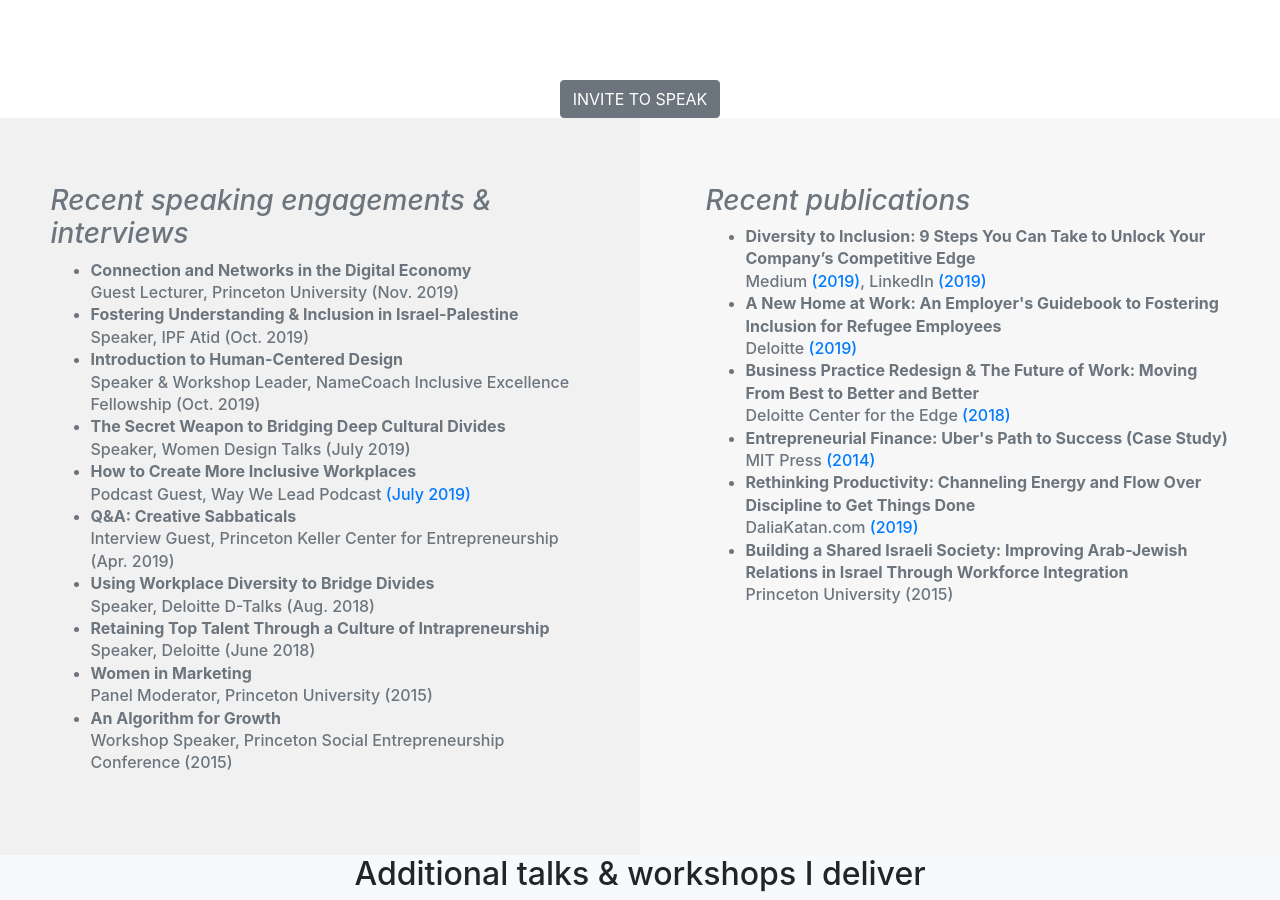
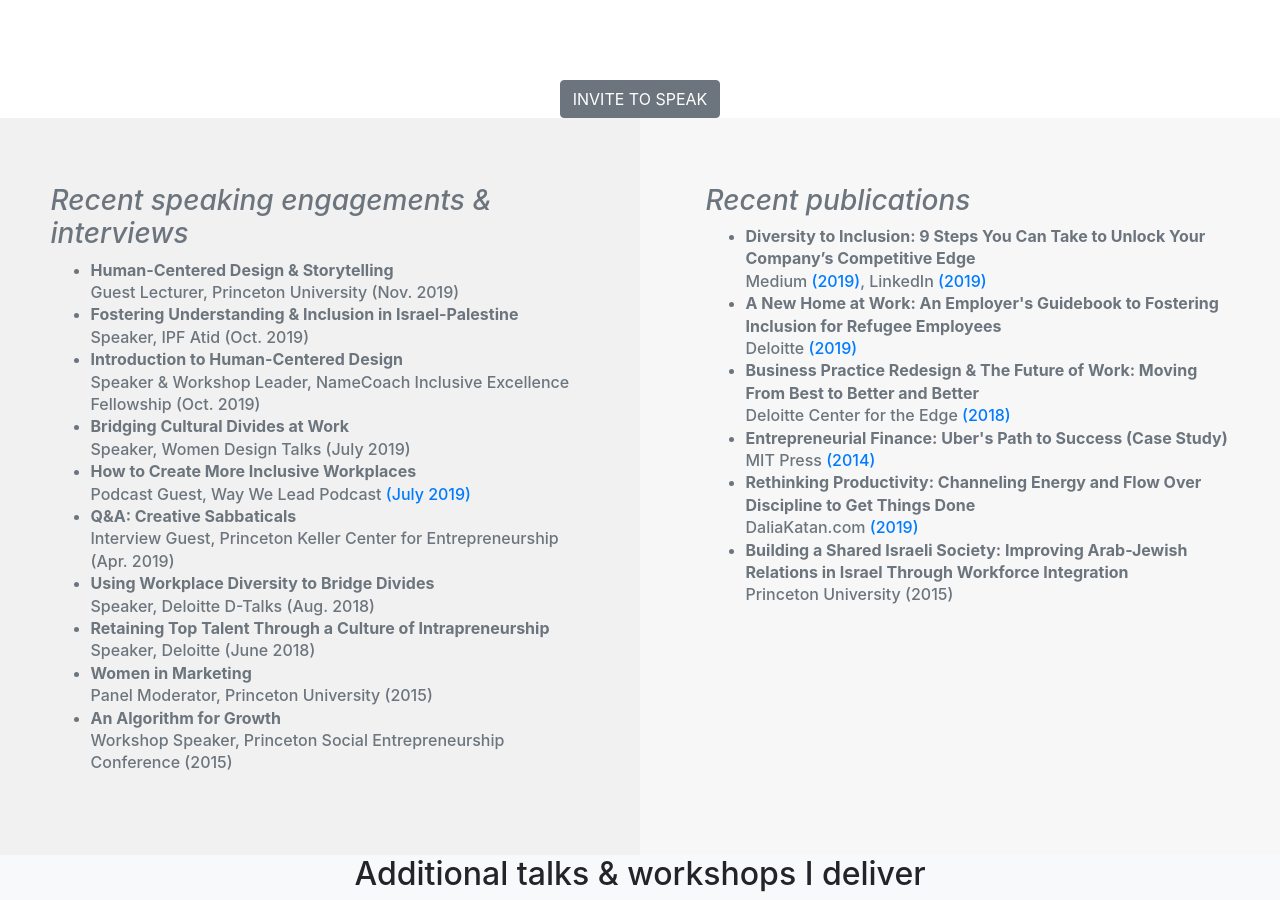
Before and after one commit to dalkat/dalkat.github.io, a Jekyll site: the page built from speaker.md, in a window 1280 px wide and 900 px high, scrolled down 922 px. Built offline with Jekyll 4.4.1, drawn with Linux system fonts in a browser that asks for light colours; nearby versions of some CDN libraries; some web fonts are replaced; library files that are not in the unit come from our copies.

```diff
--- a/_data/speaker.yml
+++ b/_data/speaker.yml
@@ -40,3 +40,9 @@ photos:
   - img: img/about/speaking6.jpg
     caption: ''
     maxwidth: 360px
+  - img: img/about/workshop1.jpeg
+    caption: ''
+    maxwidth: 360px
+  - img: img/about/workshop2.jpeg
+    caption: ''
+    maxwidth: 360px
--- a/_layouts/home.html
+++ b/_layouts/home.html
@@ -130,13 +130,12 @@ layout: default
             <div class="col-md-6 text-muted">
             <p><h4>Recent talks</h4></p>
             <p><ul id="speaking">
-          	<li><b>Connection and Networks in the Digital Economy</b><br>Guest Lecturer, Princeton University (Nov. 2019)</li>
+          	<li><b>Human-Centered Design & Storytelling</b><br>Guest Lecturer, Princeton University (Nov. 2019)</li>
           	<li><b>Fostering Understanding & Inclusion in Israel-Palestine</b><br>Speaker, IPF Atid (Oct. 2019)</li>
           	<li><b>Introduction to Human-Centered Design</b><br>Speaker & Workshop Leader, NameCoach Inclusive Excellence Fellowship (Oct. 2019)</li>
-            <li><b>The Secret Weapon to Bridging Deep Cultural Divides</b><br>Speaker, Women Design Talks (July 2019)</li>
+            <li><b>Bridging Cultural Divides at Work</b><br>Speaker, Women Design Talks (July 2019)</li>
             <li><b>How to Create More Inclusive Workplaces</b><br>Podcast Guest, Way We Lead Podcast <a href="https://www.thewaywelead.com/podcast/episode/49b56c90/s1e4-how-to-create-more-inclusive-workplaces-with-dalia-katan" target="_blank">(July 2019)</a></li>
             <li><b>Using Workplace Diversity to Bridge Divides</b><br>Speaker, Deloitte D-Talks (Aug. 2018)</li>
-            <li><b>Retaining Top Talent Through a Culture of Intrapreneurship</b><br>Speaker, Deloitte (June 2018)</li>
           </ul></p>
           </div>
 
--- a/_layouts/speaker.html
+++ b/_layouts/speaker.html
@@ -86,10 +86,10 @@ layout: default-sub
     <div>
       <h3 class="text-muted"><span style="text-align: center;"><em>Recent speaking engagements & interviews</em></span></h3>
           <h5 style="font-size:1rem!important;"><ul class="text-muted" style="line-height: 1.4">
-          	<li><b>Connection and Networks in the Digital Economy</b><br>Guest Lecturer, Princeton University (Nov. 2019)</li>
+          	<li><b>Human-Centered Design & Storytelling</b><br>Guest Lecturer, Princeton University (Nov. 2019)</li>
           	<li><b>Fostering Understanding & Inclusion in Israel-Palestine</b><br>Speaker, IPF Atid (Oct. 2019)</li>
           	<li><b>Introduction to Human-Centered Design</b><br>Speaker & Workshop Leader, NameCoach Inclusive Excellence Fellowship (Oct. 2019)</li>
-            <li><b>The Secret Weapon to Bridging Deep Cultural Divides</b><br>Speaker, Women Design Talks (July 2019)</li>
+            <li><b>Bridging Cultural Divides at Work</b><br>Speaker, Women Design Talks (July 2019)</li>
             <li><b>How to Create More Inclusive Workplaces</b><br>Podcast Guest, Way We Lead Podcast <a href="https://www.thewaywelead.com/podcast/episode/49b56c90/s1e4-how-to-create-more-inclusive-workplaces-with-dalia-katan" target="_blank">(July 2019)</a></li>
             <li><b>Q&A: Creative Sabbaticals</b><br>Interview Guest, Princeton Keller Center for Entrepreneurship (Apr. 2019)</li>
             <li><b>Using Workplace Diversity to Bridge Divides</b><br>Speaker, Deloitte D-Talks (Aug. 2018)</li>
```
Also changed, not shown: assets/img/about/workshop1.jpeg (added), assets/img/about/workshop2.jpeg (added).
